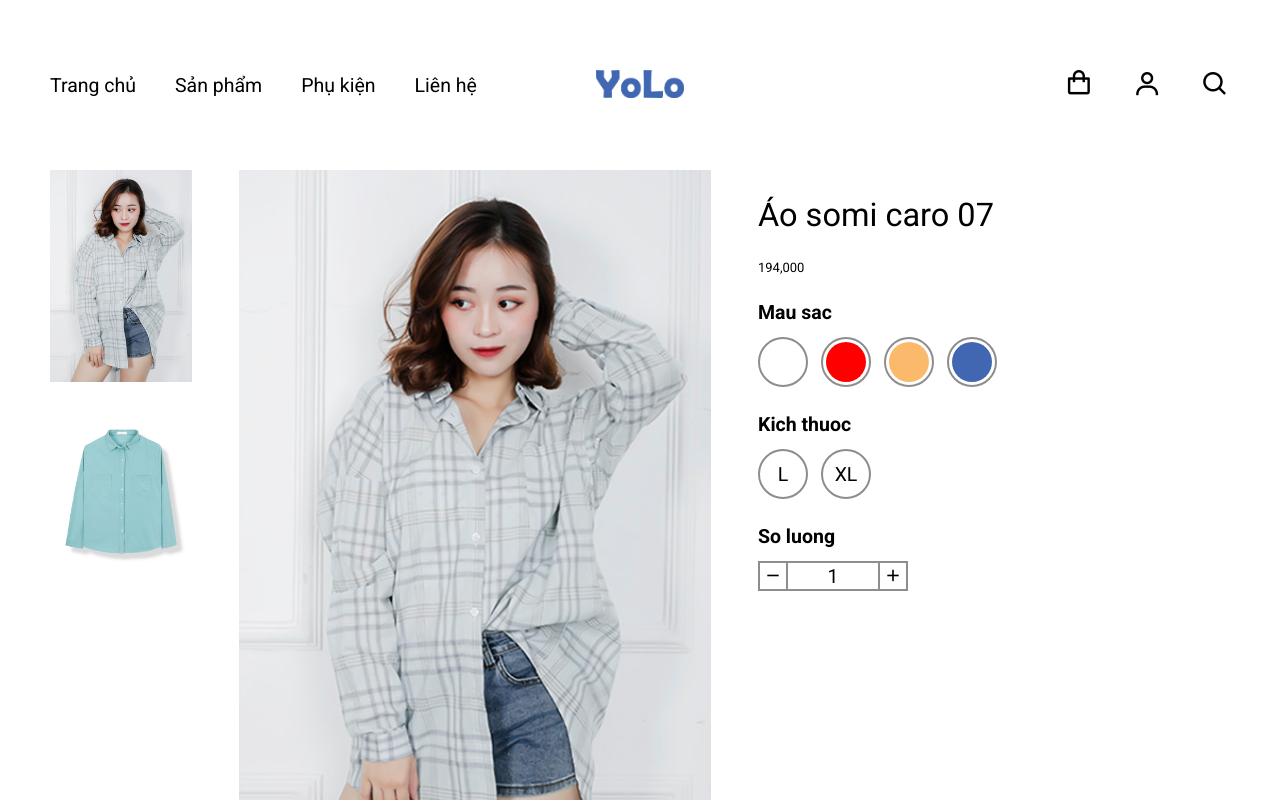
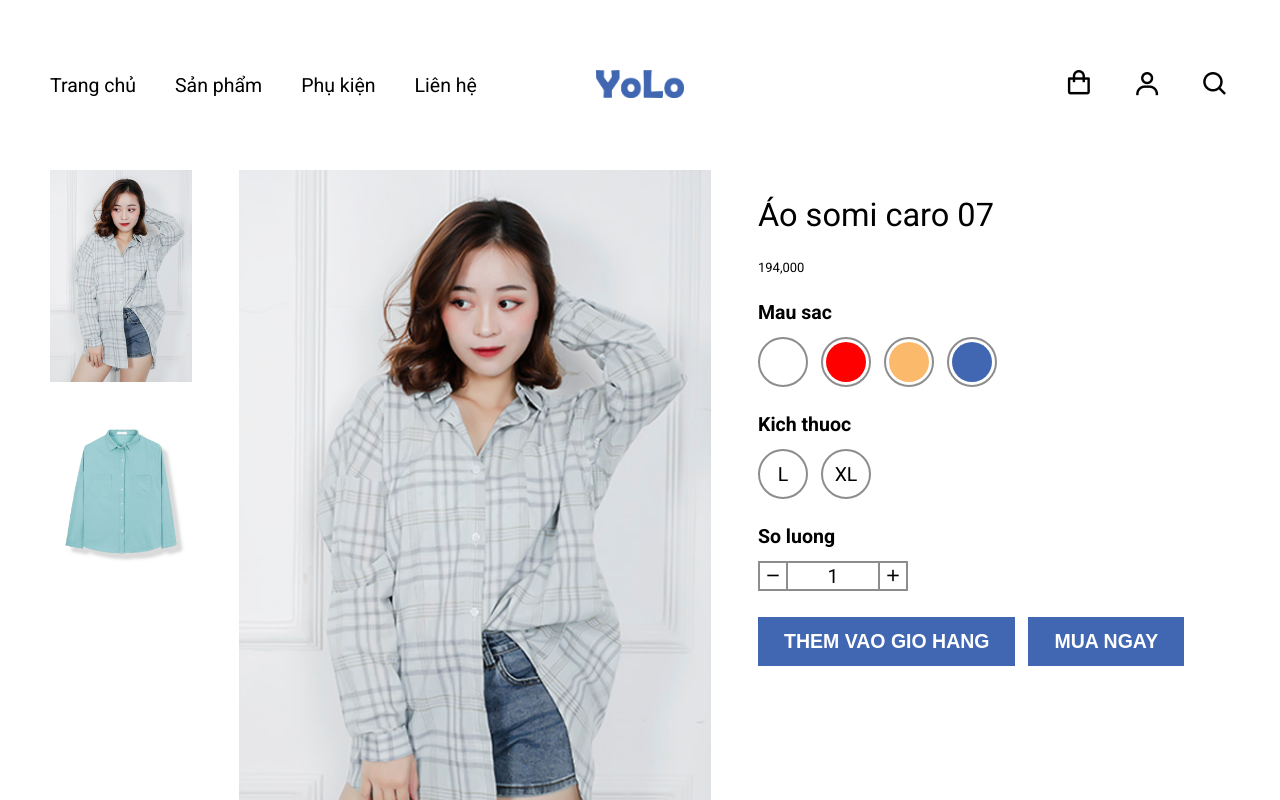
Before and after one commit to GiaHieu27/Cloth_shop, a React (Create React App) app in the folder client/: page /catalog/ao-somi-caro-07 in a window 1280 px wide. Shown: the top 800 px of the page. Built offline with nearby package versions, Linux system fonts and the light colour scheme.

Commit message:
add product page

```diff
--- a/client/src/components/ProductView.jsx
+++ b/client/src/components/ProductView.jsx
@@ -1,26 +1,48 @@
 import { useEffect, useState } from "react";
+import { useNavigate } from "react-router-dom";
 import PropTypes from "prop-types";
 import Button from "./Button";
 import numberWithCommas from "../utils/numberWithCommas";
 
 function ProductView({ product }) {
+  const navigate = useNavigate();
+
   const [previewImg, setPreviewImg] = useState(product.image01);
   const [description, setDescription] = useState(false);
   const [color, setColor] = useState("");
   const [size, setSize] = useState("");
   const [quantity, setQuantity] = useState(1);
 
+  useEffect(() => {
+    setPreviewImg(product.image01);
+    setQuantity(1);
+    setColor("");
+    setSize("");
+  }, [product]);
+
   const handleQuantityChange = (type) => {
     if (type === "plus") setQuantity(quantity + 1);
     else setQuantity(quantity - 1 < 1 ? quantity : quantity - 1);
   };
 
-  useEffect(() => {
-    setPreviewImg(product.image01);
-    setQuantity(1);
-    setColor(undefined);
-    setSize(undefined);
-  }, [product]);
+  const check = () => {
+    if (!color) {
+      alert("Vui long chon mau sac");
+      return;
+    } else if (!size) {
+      alert("Vui long chon kich thuoc");
+      return;
+    }
+    return true;
+  };
+
+  const handleAddToCart = () => {
+    if (check()) console.log({ size, color, quantity });
+  };
+
+  const handleGoToCart = () => {
+    if (check()) navigate("/cart");
+  };
 
   return (
     <div className="product">
@@ -114,6 +136,11 @@ function ProductView({ product }) {
             </div>
           </div>
         </div>
+
+        <div className="product_info_item">
+          <Button onClick={() => handleAddToCart()}>them vao gio hang</Button>
+          <Button onClick={() => handleGoToCart()}>mua ngay</Button>
+        </div>
       </div>
     </div>
   );
```
